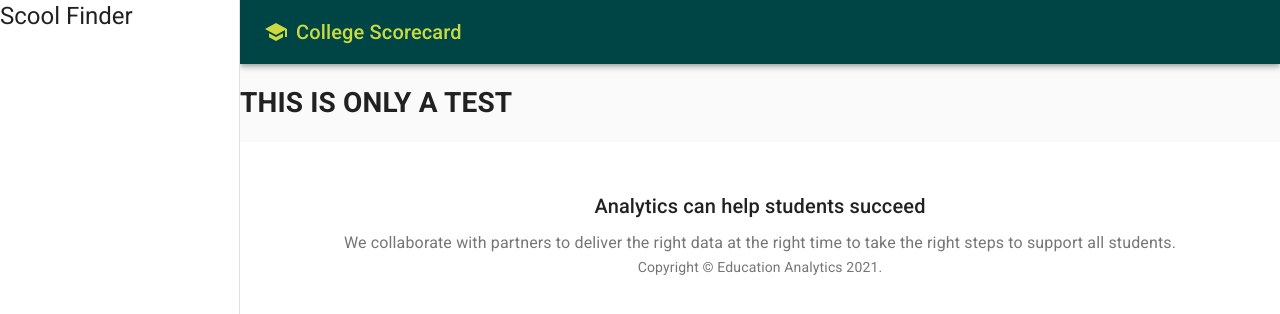
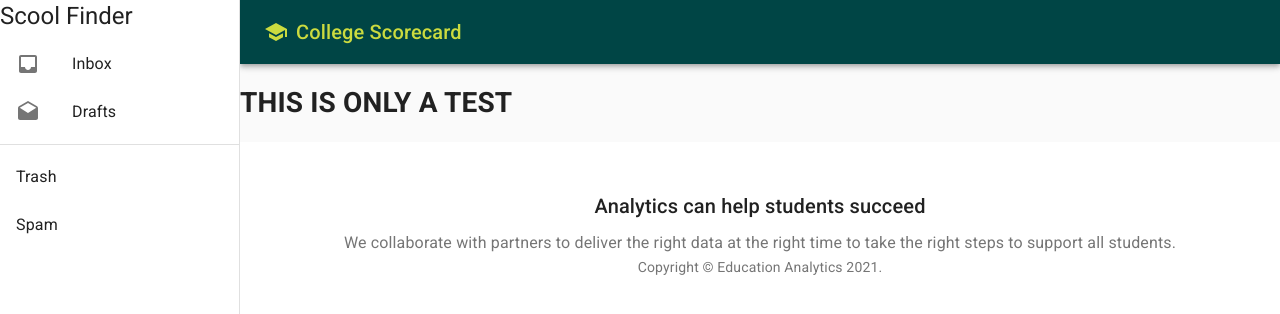
Before and after one commit to gsc229/eduanalytics-front, a Next.js app: page /test in a window 1280 px wide. Shown: the top 314 px of the page. Built offline with nearby package versions, Linux system fonts and the light colour scheme.

Commit message:
basic drawer list sekleton

```diff
--- /dev/null
+++ b/components/Drawer/DrawerList.tsx
@@ -0,0 +1,53 @@
+import React from 'react';
+import { makeStyles } from '@material-ui/core/styles';
+import List from '@material-ui/core/List';
+import ListItem from '@material-ui/core/ListItem';
+import ListItemIcon from '@material-ui/core/ListItemIcon';
+import ListItemText from '@material-ui/core/ListItemText';
+import Divider from '@material-ui/core/Divider';
+import InboxIcon from '@material-ui/icons/Inbox';
+import DraftsIcon from '@material-ui/icons/Drafts';
+
+const useStyles = makeStyles((theme) => ({
+  root: {
+    width: '100%',
+    maxWidth: 360,
+    backgroundColor: theme.palette.background.paper,
+  },
+}));
+
+function ListItemLink(props:any) {
+  return <ListItem button component="a" {...props} />;
+}
+
+export default function DrawerList() {
+  const classes = useStyles();
+
+  return (
+    <div className={classes.root}>
+      <List component="nav" aria-label="main mailbox folders">
+        <ListItem button>
+          <ListItemIcon>
+            <InboxIcon />
+          </ListItemIcon>
+          <ListItemText primary="Inbox" />
+        </ListItem>
+        <ListItem button>
+          <ListItemIcon>
+            <DraftsIcon />
+          </ListItemIcon>
+          <ListItemText primary="Drafts" />
+        </ListItem>
+      </List>
+      <Divider />
+      <List component="nav" aria-label="secondary mailbox folders">
+        <ListItem button>
+          <ListItemText primary="Trash" />
+        </ListItem>
+        <ListItemLink href="#simple-list">
+          <ListItemText primary="Spam" />
+        </ListItemLink>
+      </List>
+    </div>
+  );
+}
--- /dev/null
+++ b/components/Drawer/SideDrawer.tsx
@@ -0,0 +1,40 @@
+import React from 'react';
+import Drawer from '@material-ui/core/Drawer'
+import DrawerList from './DrawerList'
+import Typography from '@material-ui/core/Typography'
+import { makeStyles } from '@material-ui/core'
+
+const drawerWidth = 240
+
+const useStyles = makeStyles((theme) => ({
+  drawer: {
+    width: drawerWidth
+  },
+  drawerPaper: {
+    width: drawerWidth
+  }
+}))
+
+
+const SideDrawer = () => {
+
+  const classes = useStyles()
+
+  return (
+    <Drawer
+      className={classes.drawer}
+      variant="permanent"
+      anchor="left"
+      classes={{ paper: classes.drawerPaper }}
+      >
+      <div>
+        <Typography variant="h5">
+          Scool Finder
+        </Typography>
+        <DrawerList />
+      </div>
+      </Drawer>
+  );
+}
+
+export default SideDrawer;
--- a/layouts/BasicLayout.tsx
+++ b/layouts/BasicLayout.tsx
@@ -1,25 +1,14 @@
 import React from 'react'
 import Footer from '../components/Footer/Footer'
 import Header from '../components/Header/Header'
-import Drawer from '@material-ui/core/Drawer'
-import Typography from '@material-ui/core/Typography'
 import { makeStyles } from '@material-ui/core'
-import { width } from '@material-ui/system'
-
-const drawerWidth = 240
+import SideDrawer from '../components/Drawer/SideDrawer'
 
 const useStyles = makeStyles((theme) => ({
   root: {
     display: 'flex',
     width: "100%"
-  },
-  drawer: {
-    width: drawerWidth
-  },
-  drawerPaper: {
-    width: drawerWidth
   }
-
 }))
 
 
@@ -30,18 +19,7 @@
   return (
     <div
     className={classes.root}>
-      <Drawer
-      className={classes.drawer}
-      variant="permanent"
-      anchor="left"
-      classes={{ paper: classes.drawerPaper }}
-      >
-        <div>
-          <Typography variant="h5">
-            Scool Finder
-          </Typography>
-        </div>
-      </Drawer>
+       <SideDrawer />
        <div className="page-wrapper">
         <Header />
           {children}
```
